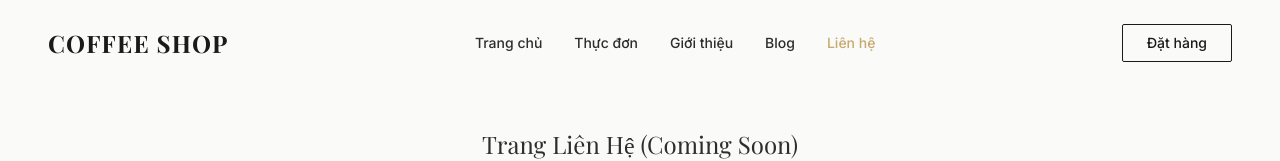
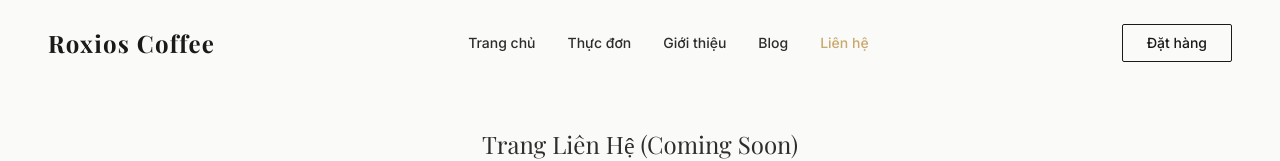
Before and after one commit to NguyenNhatQuang-args/CoffeShop-FrontEnd, a React (Vite) app: page /lien-he in a window 1280 px wide. Shown: the top 161 px of the page. Built offline with nearby package versions, Linux system fonts and the light colour scheme.

Commit message:
Change logo and name

```diff
--- a/index.html
+++ b/index.html
@@ -2,12 +2,12 @@
 <html lang="en">
   <head>
     <meta charset="UTF-8" />
-    <link rel="icon" type="image/svg+xml" href="/favicon.svg" />
+    <link rel="icon" type="image/svg+xml" href="public/_Coffee.jpg" />
     <meta name="viewport" content="width=device-width, initial-scale=1.0" />
     <link rel="preconnect" href="https://fonts.googleapis.com" />
     <link rel="preconnect" href="https://fonts.gstatic.com" crossorigin />
     <link href="https://fonts.googleapis.com/css2?family=Inter:wght@300;400;500;600;700&family=Playfair+Display:wght@400;500;600;700;800&display=swap" rel="stylesheet" />
-    <title>Coffee Shop</title>
+    <title>Roxios Coffee</title>
   </head>
   <body>
     <div id="root"></div>
--- a/src/components/layout/Footer.jsx
+++ b/src/components/layout/Footer.jsx
@@ -30,7 +30,7 @@ export default function Footer() {
         <div className="grid grid-cols-1 md:grid-cols-3 gap-12 mb-12">
           {/* Brand Info */}
           <div className="footer-col flex flex-col items-start">
-            <h3 className="font-heading text-2xl font-bold mb-6 text-bg">COFFEE SHOP</h3>
+            <h3 className="font-heading text-2xl font-bold mb-6 text-bg">Roxios Coffee</h3>
             <p className="text-sm text-text-muted leading-relaxed mb-6 max-w-sm">
               Trải nghiệm cà phê nguyên bản trong không gian tối giản, thanh lịch.
               Mang đến cho bạn những khoảnh khắc thư giãn tuyệt vời nhất.
--- a/src/components/layout/Header.jsx
+++ b/src/components/layout/Header.jsx
@@ -70,7 +70,7 @@ export default function Header() {
             to="/"
             className="animate-nav-item font-heading text-2xl font-bold tracking-wider text-primary"
           >
-            COFFEE SHOP
+            Roxios Coffee
           </Link>
 
           {/* Desktop Navigation */}
--- a/src/components/sections/CTABanner.jsx
+++ b/src/components/sections/CTABanner.jsx
@@ -47,7 +47,7 @@ export default function CTABanner() {
         <img
           ref={bgRef}
           src="https://images.unsplash.com/photo-1447933601403-0c6688de566e?w=1600&q=80"
-          alt="Coffee shop atmosphere"
+          alt="Roxios Coffee atmosphere"
           loading="lazy"
           className="w-full h-full object-cover"
         />
```
Also changed, not shown: .claude/settings.local.json (added), public/_Coffee.jpg (added).
